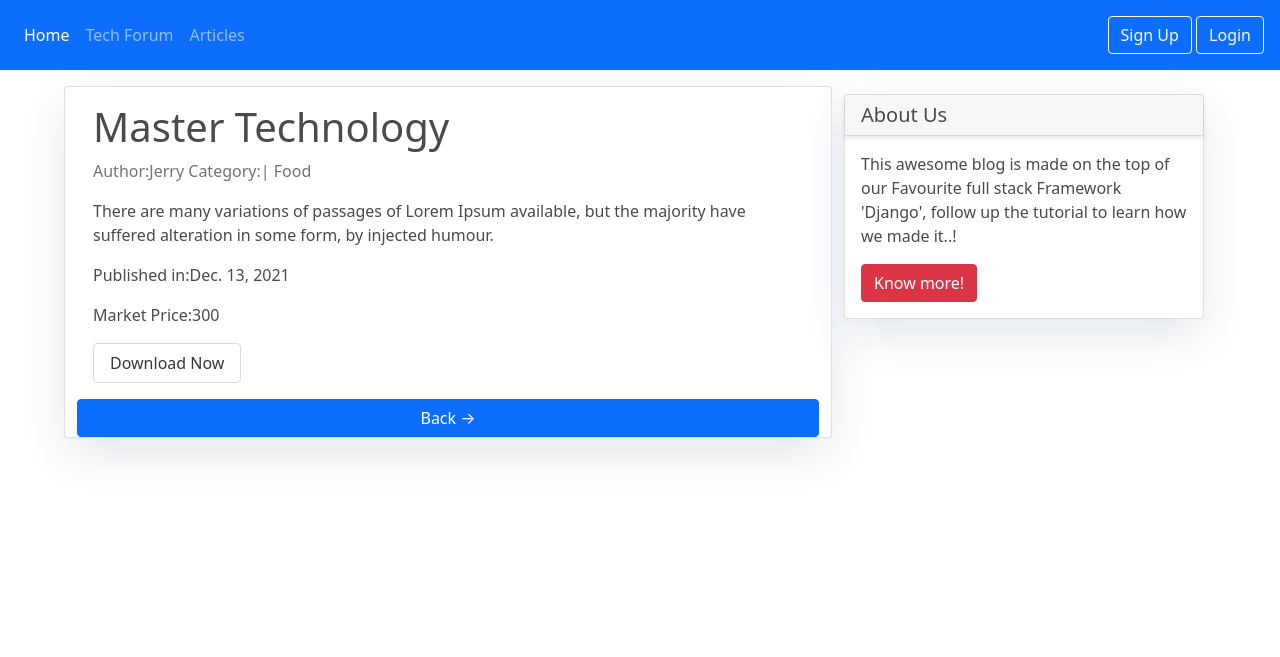
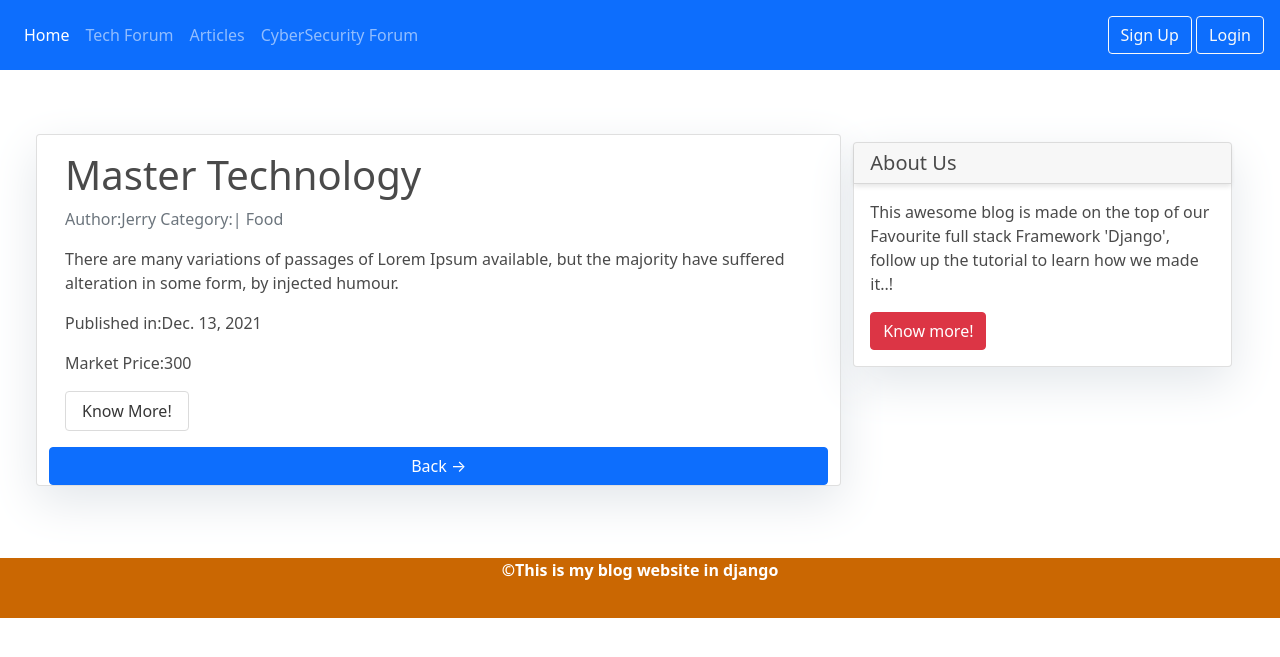
Before and after one commit to waregagbagbo/Blog, a Django app: page /1/ in a window 1280 px wide. Shown: the top 657 px of the page. Run offline with Django 4.2, Linux system fonts and the light colour scheme; data comes from the database, SQL or seed files in the repository; both versions use the stored data as it was after the commit; some libraries are stand-ins or nearby versions.

Commit message:
updated the css and the whol site

```diff
--- a/templates/Blogg/book_detail.html
+++ b/templates/Blogg/book_detail.html
@@ -1,7 +1,7 @@
 {% extends 'base.html'%}
 {% block content %}
 
-  <div class="container">
+  <div class="section">
       <div class="row">
         <div class="col-md-8 card mb-4  mt-3 left  top">
           <div class="card-body">
@@ -11,7 +11,7 @@
               <p class="card-text"> Published in:{{ books.year_published }}</p>
               <p class="card-text"> Market Price:{{books.price }}</p>
               <div class="bt">
-                <button class="button"  {{books.read_more}}>Download Now</button>
+                <button class="button"  {{books.read_more}}>Know More!</button>
               </div>
           </div>
           <a href="{% url 'index'%}" class="btn btn-primary">Back &rarr;</a>
--- a/templates/Blogg/index.html
+++ b/templates/Blogg/index.html
@@ -12,13 +12,16 @@
     margin:12px;
     padding:8px;
   }
+  .card-body{
+    background-color:#f2f2f2;
+  }
 </style>
 <section>
   <div class="row">
   {% for books in page_obj%}
   <div class="col-sm-4">
     <div class="card" style="width:40em;">
-      <img src="{{books.image.url}}">
+      <img src="{{books.image.url}}" width='400px',height='200px',alt='image'>
       <div class="card-body">
         <h5 class="card-title" style="font-size:15;font-weight:900; color:#000;">{{books.name}}</h5>
         <p class="card-text" style="color:#000; flood-opacity: 1;">{{books.description | slice:":170"}}..</p>
--- a/templates/Blogg/post_page.html
+++ b/templates/Blogg/post_page.html
@@ -1,7 +1,7 @@
 {%extends 'base.html' %}
 
 {% block content %}
-<div class="container">
+<div class="section">
     <div class="row">
         <!-- Blog Entries Column -->
         <div class="col-md-8 mt-3 left">
--- a/templates/partials/footer.html
+++ b/templates/partials/footer.html
@@ -1,9 +1,24 @@
-<!---<footer class="footer has-background-grey-darker">
-    <div class="content has-text-centered">
-      <p class="footer-color">
-        <strong class='footer-color'>Dynamic Blog</strong>
-        by <a href="https://jgthms.com">Chelsea</a>. The source code is licensed under
-        <a href="#">MIT</a>. The website content is licensed and reserved by <a href="#">GIT</a>.
-      </p>
-    </div>
-  </footer>-->
+<style>
+  footer{
+    background-color:#ca6702;
+    height:60px;
+    width:100%;
+    display: block;
+  }
+  #copy{
+    text-align:center;
+    font-weight:bold;
+    color:#fff;
+  }
+</style>
+
+<footer>
+<!-- Footer -->
+<footer>
+  <!-- Copyright -->
+  <div id="copy">
+    &copyThis is my blog website in django
+  </div>
+
+</footer>
+<!-- Footer -->
--- a/templates/partials/navigation.html
+++ b/templates/partials/navigation.html
@@ -14,6 +14,9 @@
       <li class="nav-item">
         <a class="nav-link" href="https://djangocentral.com/articles/" target="_blank">Articles</a>
       </li>
+      <li class="nav-item">
+        <a class="nav-link" href="#">CyberSecurity Forum</a>
+      </li>
     </ul>
     <span class="navbar-text">
       <button type="button" class="btn btn-outline-light">Sign Up</button>
```
Also changed, not shown: templates/Blogg/post_detail.html (+3 -4 lines), db.sqlite3, media/images/26208599._SY475_.jpg (added), media/images/26208599._SY475__500x500.jpg (added), media/images/screenshot-eloquentjavascript.net-2022.04.01-13_03_54.png (added), media/images/screenshot-eloquentjavascript.net-2022.04.01-13_03_54_500x500.png (added), media/images/screenshot-static.realpython.com-2022.04.01-12_56_20.png (added), media/images/screenshot-static.realpython.com-2022.04.01-12_56_20_500x500.png (added).
